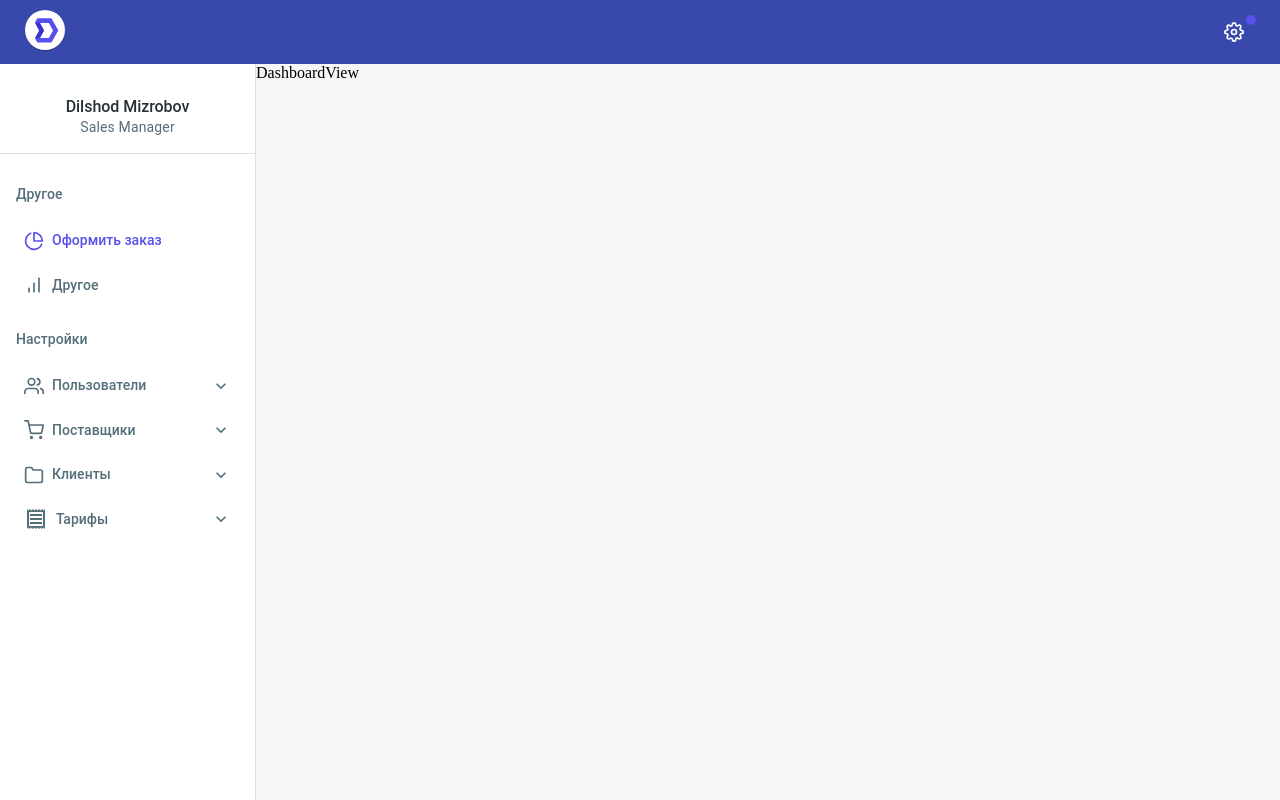
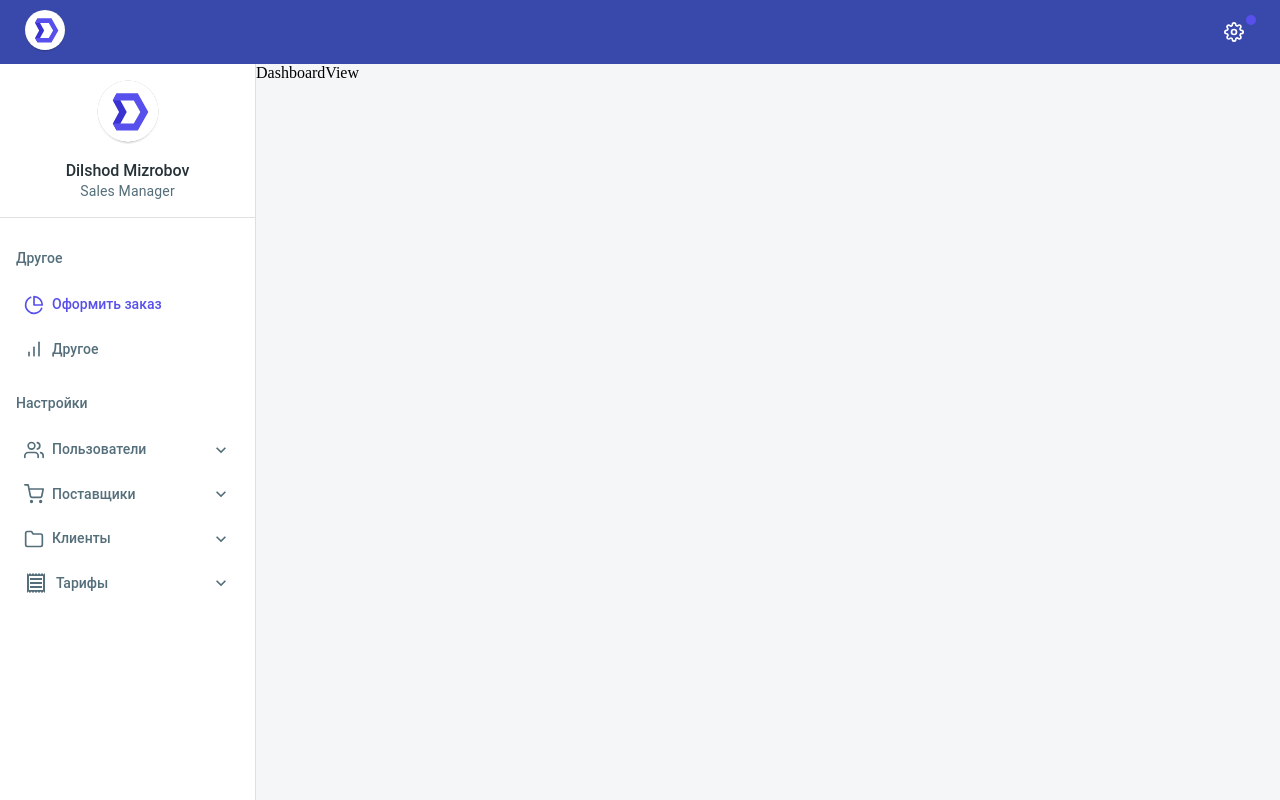
Before and after one commit to safarovitch/duob-tms-frontend, a React (Create React App) app: page /app/reports/dashboard in a window 1280 px wide. Built offline with nearby package versions, Linux system fonts and the light colour scheme.

Commit message:
Add user picture in navbar menu

```diff
--- a/src/layouts/DashboardLayout/NavBar/index.tsx
+++ b/src/layouts/DashboardLayout/NavBar/index.tsx
@@ -4,7 +4,7 @@ import { Link as RouterLink } from 'react-router-dom';
 // import {useSelector} from 'react-redux';
 import PerfectScrollbar from 'react-perfect-scrollbar';
 import {
-    // Avatar,
+    Avatar,
     Box,
     // Chip,
     Divider,
@@ -223,13 +223,13 @@ const NavBar: React.FC<{openMobile: boolean, onMobileClose: () => void}> = ({ op
                         display="flex"
                         justifyContent="center"
                     >
-                        {/*<RouterLink to="/app/account">*/}
-                        {/*    <Avatar*/}
-                        {/*        alt="User"*/}
-                        {/*        className={classes.avatar}*/}
-                        {/*        src={user.avatar}*/}
-                        {/*    />*/}
-                        {/*</RouterLink>*/}
+                        <RouterLink to="/app/account">
+                            <Avatar
+                                alt="User"
+                                className={classes.avatar}
+                                src="/static/logo.svg"
+                            />
+                        </RouterLink>
                     </Box>
                     <Box
                         mt={2}
```
